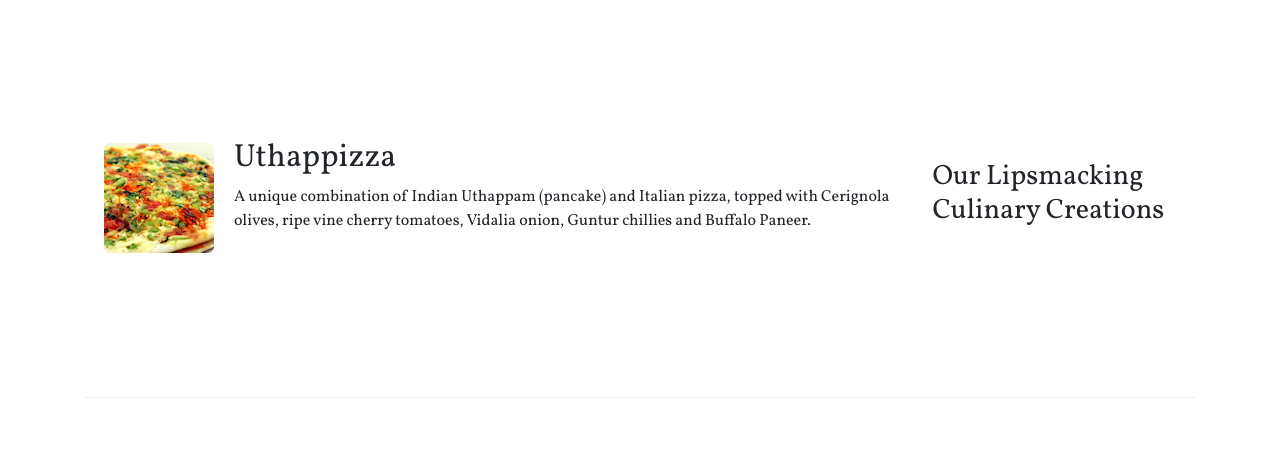
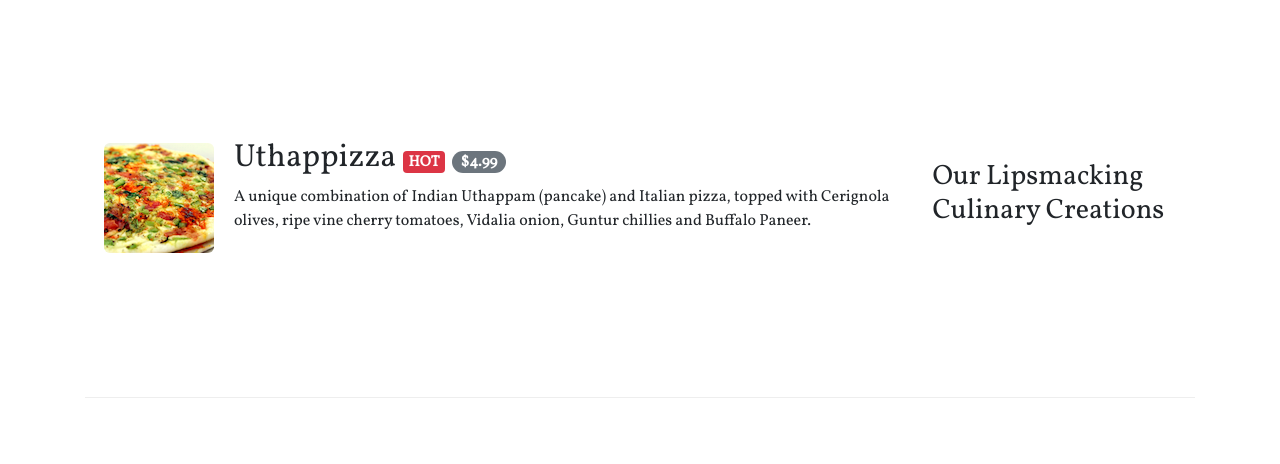
Before and after one commit to vanessaaleung/ristorante-con-fusion-bootstrap, a website: page index.html in a window 1280 px wide. Shown: the part 336-800 px from the top of the page. Drawn offline with nearby package versions, Linux system fonts and the light colour scheme.

Commit message:
alerting users

```diff
--- a/css/styles.css
+++ b/css/styles.css
@@ -138,3 +138,7 @@ a:hover {
   border: none;
   border-radius: 10px;
 }
+
+.badge {
+  font-size: 15px;
+}
--- a/index.html
+++ b/index.html
@@ -56,7 +56,7 @@
                 <div class="media">
                     <img class="d-flex mr-3 img-thumbnail align-self-center" src="img/uthappizza.png" alt="uthappizza">
                     <div class="media-body">
-                        <h2 class="mt-0">Uthappizza</h2>
+                        <h2 class="mt-0">Uthappizza <span class="badge badge-danger">HOT</span> <span class="badge badge-pill badge-secondary">$4.99</span></h2>
                         <p>A unique combination of Indian Uthappam (pancake) and Italian pizza, topped with Cerignola olives, ripe vine cherry tomatoes, Vidalia onion, Guntur chillies and Buffalo Paneer.</p>
                     </div>
                 </div>
```
